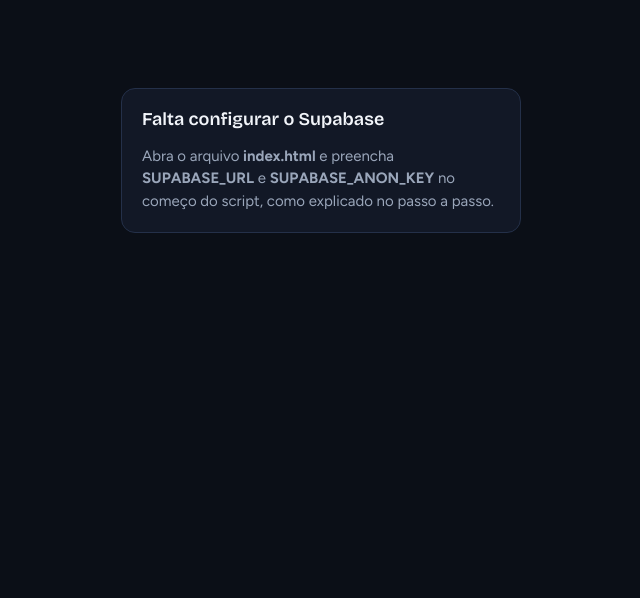
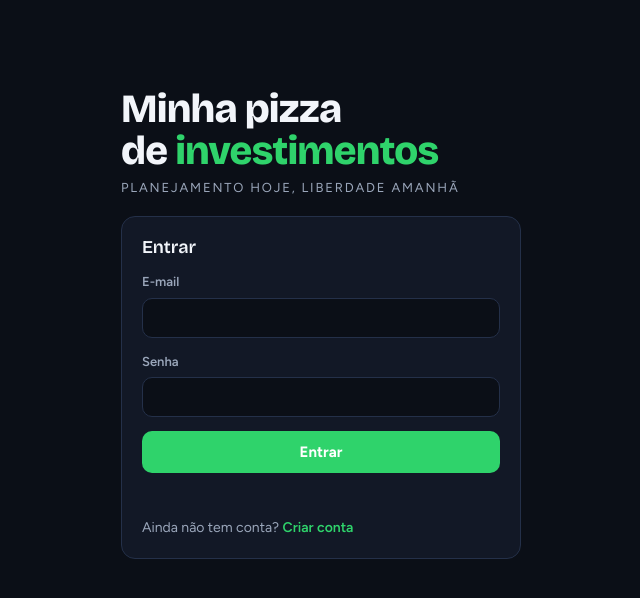
Before and after one commit to thairancorrea4-lab/pizza-investimentos, a plain HTML site: page index.html in a window 1280 px wide. Shown: the whole page, without its empty margins (319-959 px from the left). Drawn offline with nearby package versions, Linux system fonts and the light colour scheme.

Commit message:
Update Supabase anonymous key in index.html
Updated the Supabase anonymous key in the configuration.

```diff
--- a/index.html
+++ b/index.html
@@ -204,7 +204,7 @@
 /* ===== CONFIGURAÇÃO — cole aqui os dados do seu projeto Supabase =====
    Supabase > Project Settings > API (ou "Connect") */
 const SUPABASE_URL = "https://eowhtjpysaqbgnynobdd.supabase.co";
-const SUPABASE_ANON_KEY = "COLE_AQUI_A_ANON_PUBLIC_KEY";
+const SUPABASE_ANON_KEY = "eyJhbGciOiJIUzI1NiIsInR5cCI6IkpXVCJ9.eyJpc3MiOiJzdXBhYmFzZSIsInJlZiI6ImVvd2h0anB5c2FxYmdueW5vYmRkIiwicm9sZSI6ImFub24iLCJpYXQiOjE3OTE0MDIzNTUsImV4cCI6MjEwNjk3ODM1NX0.fLXyERXvQcpqUtdI-tXM3aQuvd4tOHQdEm2Q2UJjLX4";
 /* ===================================================================== */
 
 const CATS=[
```
